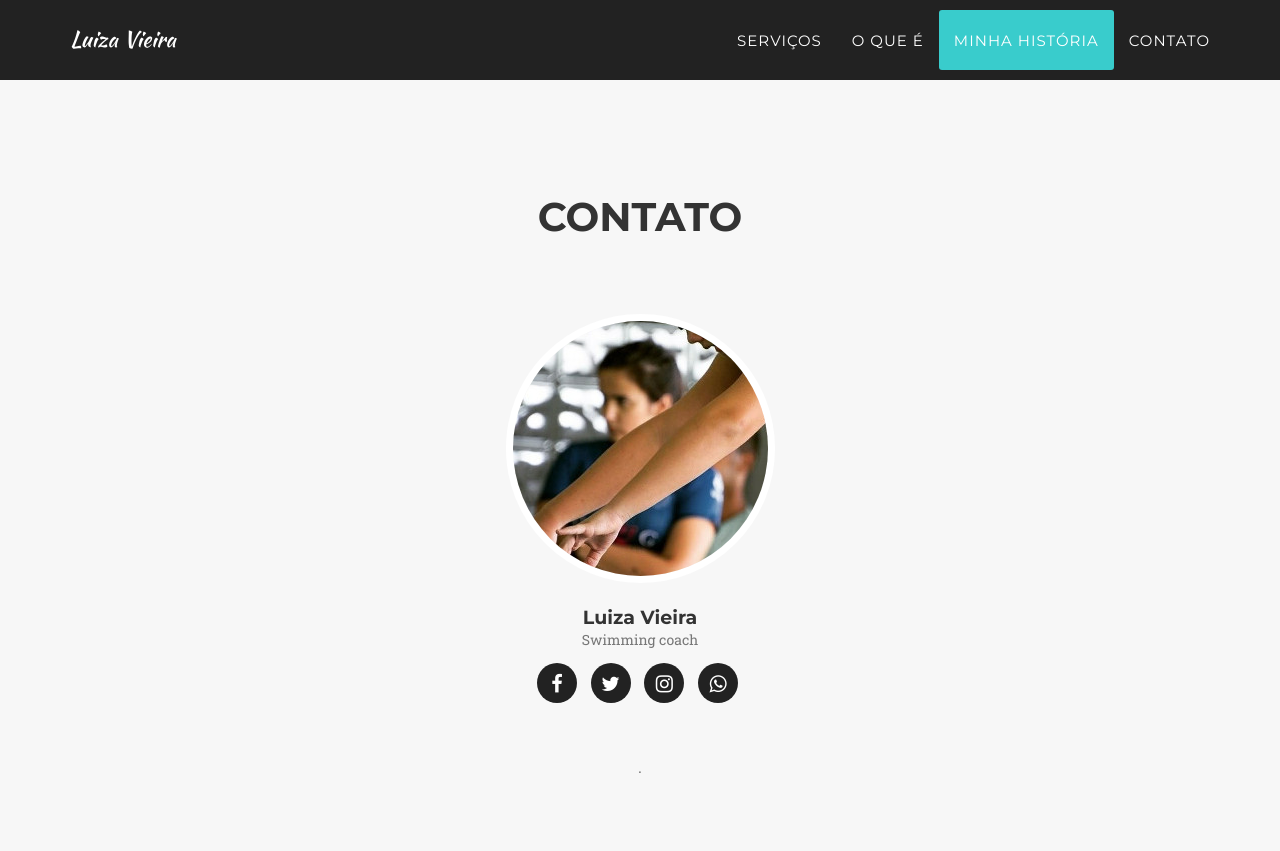
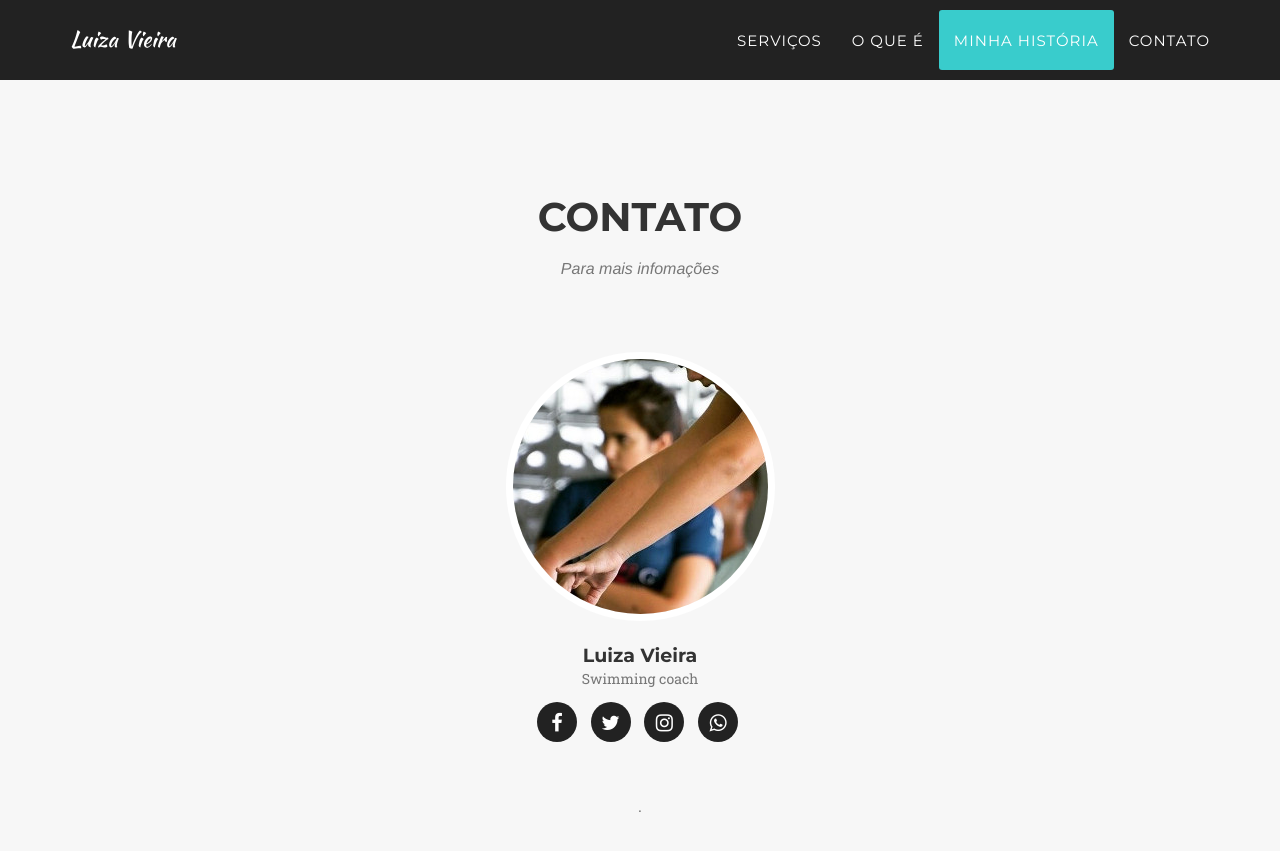
Before and after one commit to belinhacbr/scaling-octo-winner, a Jekyll site: the page built from index.html, in a window 1280 px wide and 900 px high, scrolled down 4461 px. Shown: the top 851 px of the window. Built offline with Jekyll 4.4.1, drawn with Linux system fonts in a browser that asks for light colours; some web fonts are replaced.

Commit message:
update content

```diff
--- a/_config.yml
+++ b/_config.yml
@@ -28,7 +28,7 @@
     # Team names, titles and social links
     section-team:
       title: "Contato"
-      description: ""
+      description: "Para mais infomações"
       end: ""
       people:
       - name: Luiza Vieira
```
